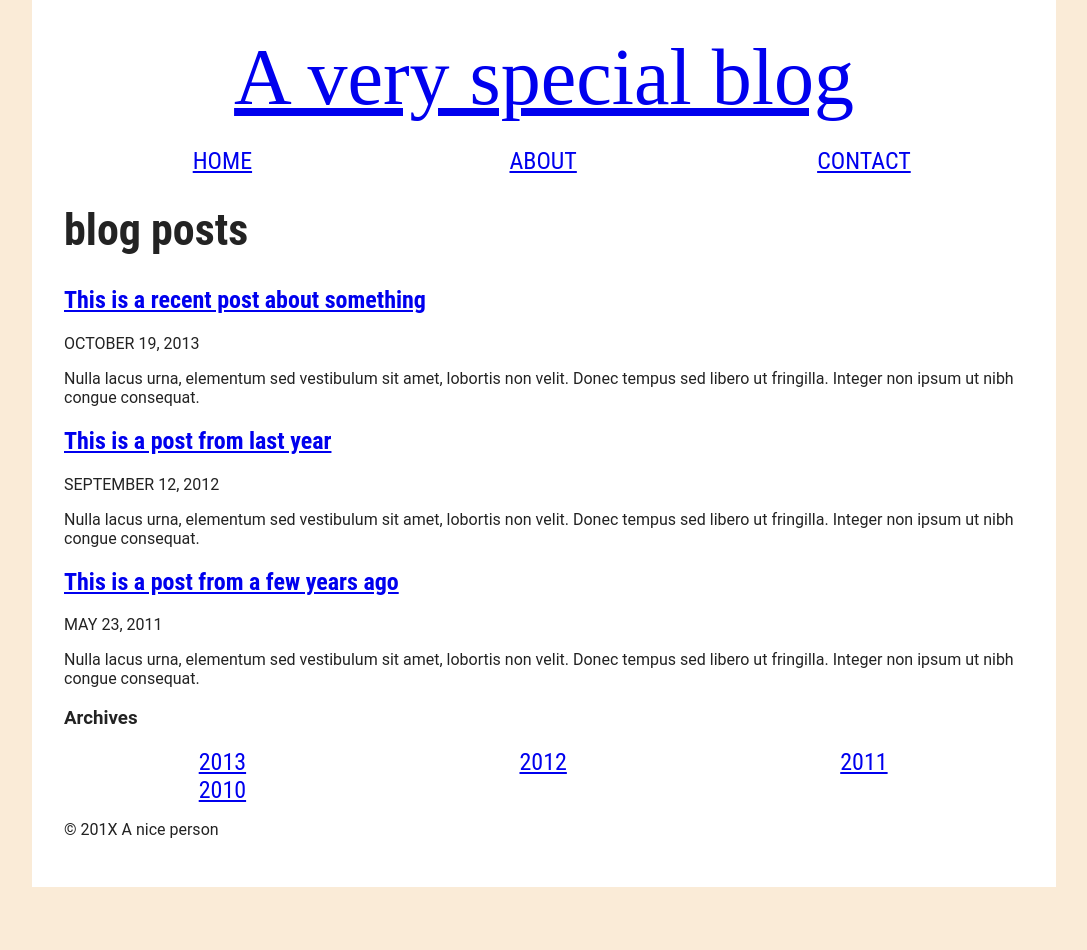
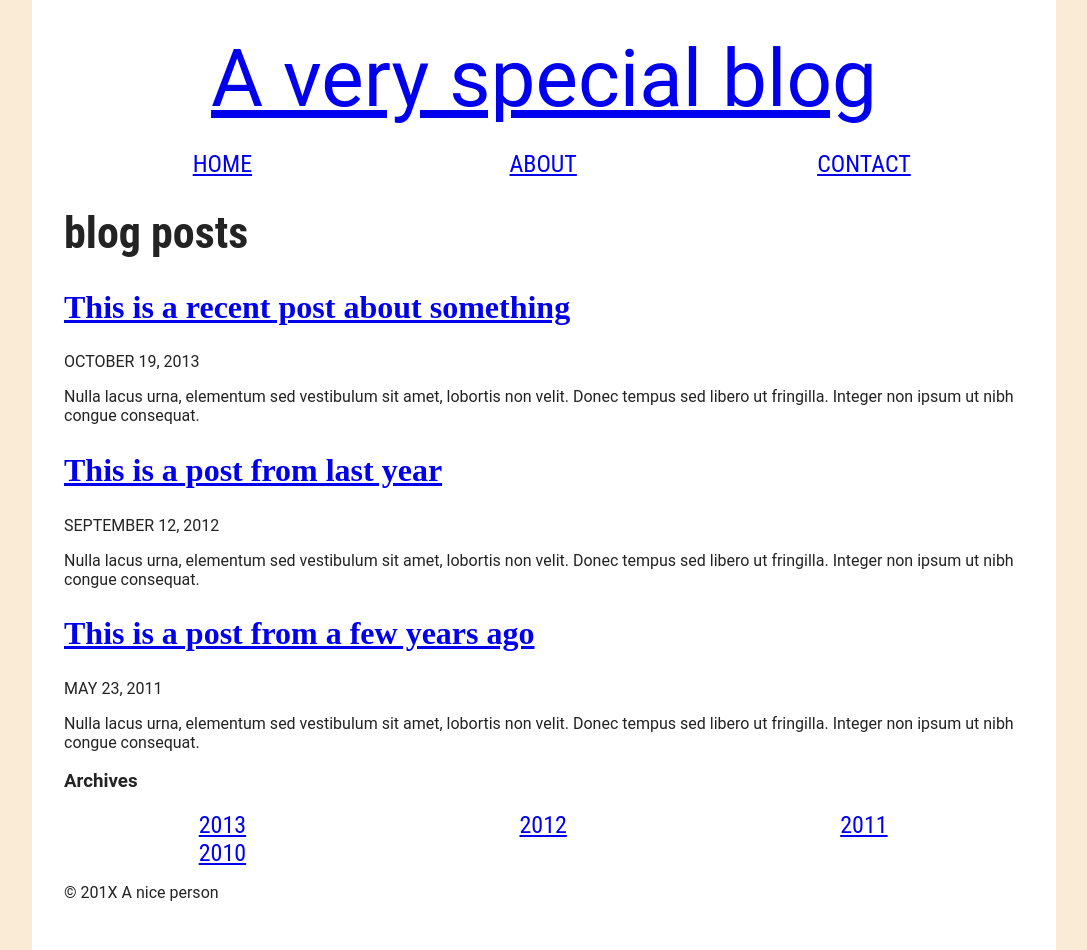
Before and after one commit to mtrythall/htmlcss-homework, a plain HTML site: page pseudo-selectors/index.html in a window 1280 px wide. Shown: the whole page, without its empty margins (96-1183 px from the left). Before the commit the page ends 887 px from the top, so only its background shows below. Drawn offline with Linux system fonts and the light colour scheme.

Commit message:
Minor changes to pseudo selector homework styles

```diff
--- a/pseudo-selectors/base.css
+++ b/pseudo-selectors/base.css
@@ -28,7 +28,6 @@ h1 {
 
     margin-bottom: 1.5rem;
 
-    font-family: 'Alegreya', serif;
     font-size: 5rem;
     text-align: center;
 }
@@ -59,7 +58,8 @@ h1 {
  * Posts
  */
  .post-title {
-    font-family: 'Roboto Condensed',sans-serif;
+    font-family: 'Alegreya', serif;
+    font-size: 2rem;
  }
 
  .timestamp {
```
